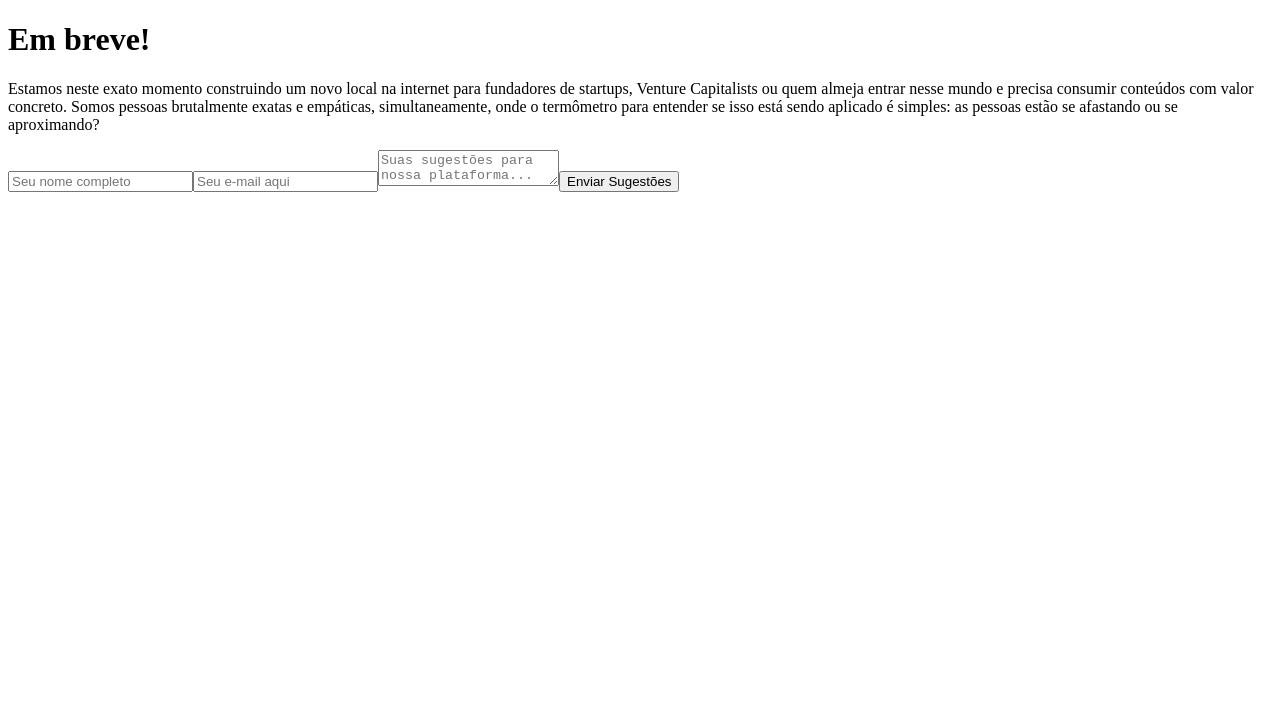
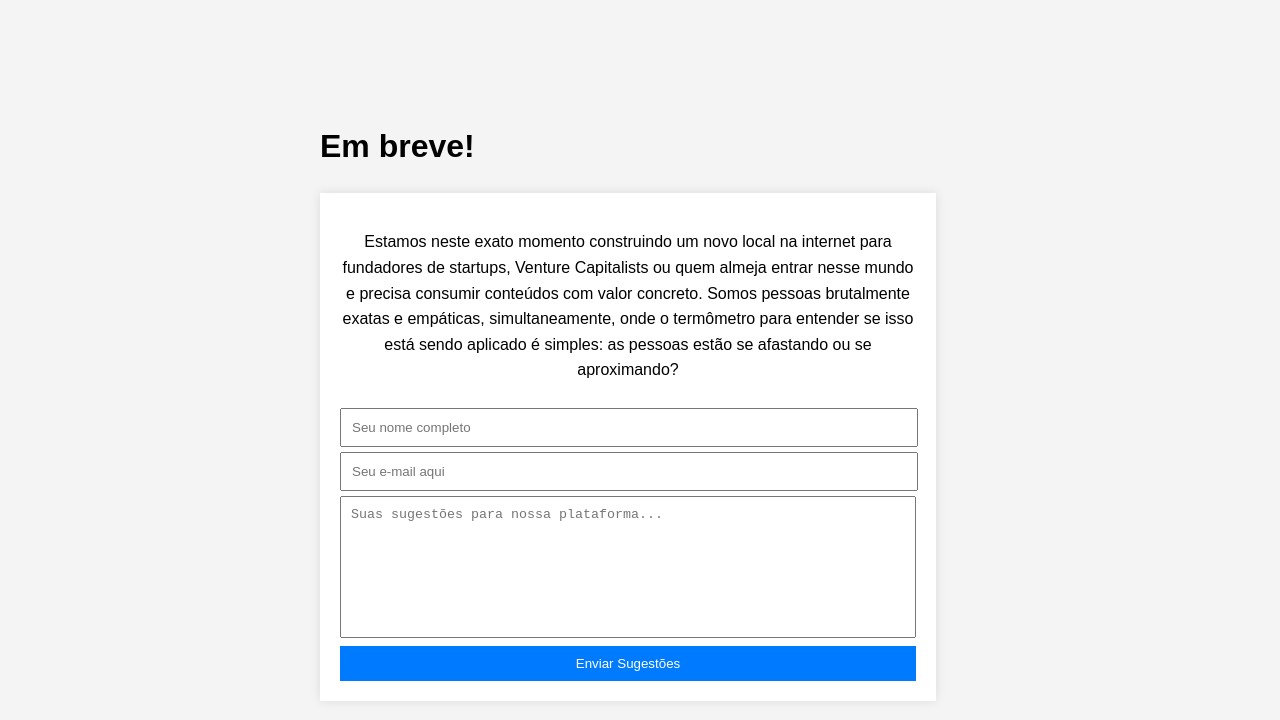
Before and after one commit to Henrique10gm/jornada-do-aprendiz, a Next.js app: page / in a window 1280 px wide. Shown: the top 720 px of the page. Built offline with nearby package versions, Linux system fonts and the light colour scheme.

Commit message:
Create _app.js

```diff
--- /dev/null
+++ b/pages/_app.js
@@ -0,0 +1,5 @@
+import "../css/styles.css";
+
+export default function App({ Component, pageProps }) {
+  return <Component {...pageProps} />;
+}
```
